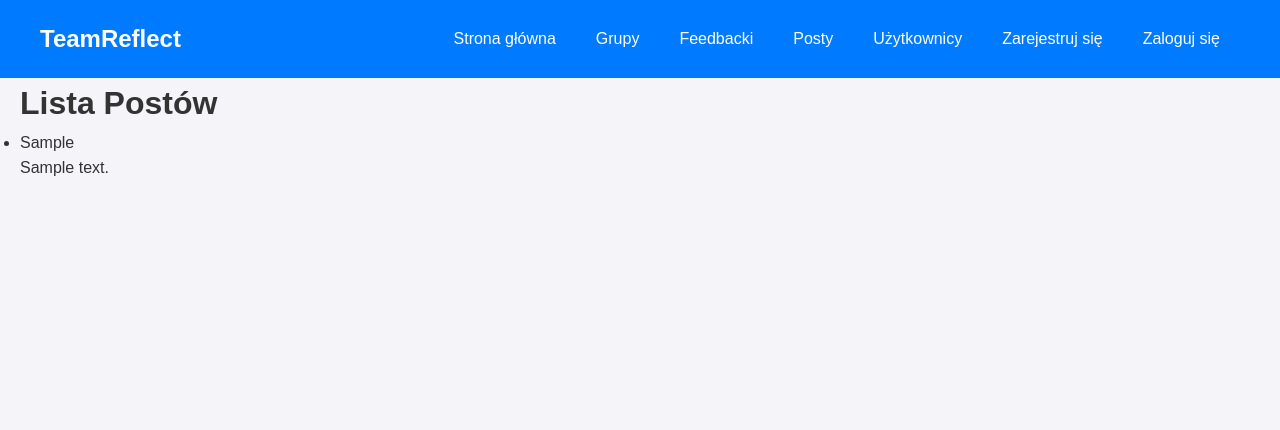
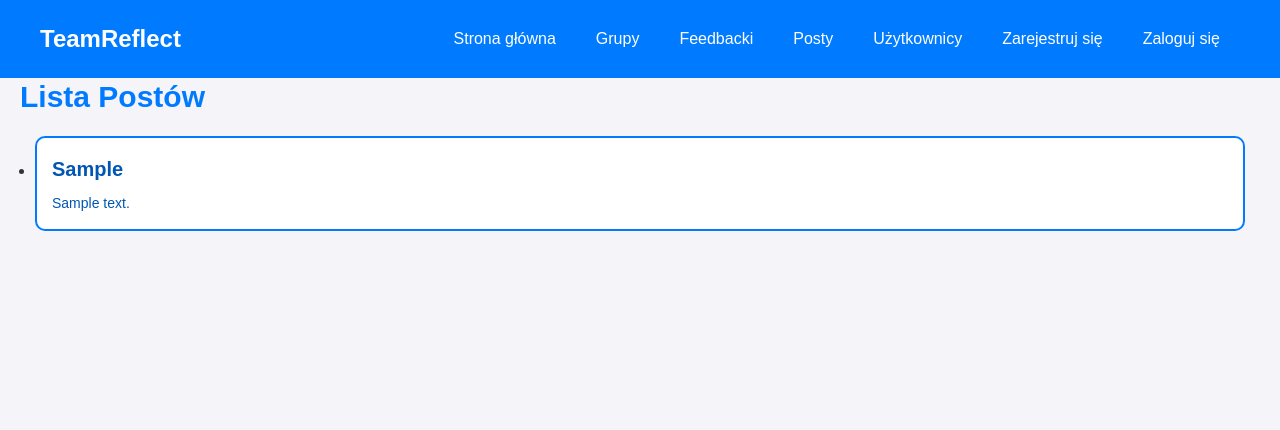
Before and after one commit to GreenAvian/TeamReflect_zut_project, a Django app: page /post/list/ in a window 1280 px wide. Shown: the top 430 px of the page. Run offline with Django 5.2, Linux system fonts and the light colour scheme; tables that the repository leaves empty hold one stand-in row (values such as "Sample post").

Commit message:
Stylizacja listy postów

```diff
--- a/TeamReflectApp/static/css/styles.css
+++ b/TeamReflectApp/static/css/styles.css
@@ -111,6 +111,55 @@ header, footer {
     border-radius: 5px;
 }
 
+/* Post list styling */
+.post-list-title {
+    font-size: 30px;
+    font-weight: bold;
+    color:#007bff;
+}
+
+a {
+    text-decoration: none; /* Removes the underline */
+    color: inherit; /* Makes the link inherit the text color of its parent */
+}
+
+.post-list-container {
+    margin-top:-5px;
+
+
+}
+.post-item{
+    background-color: white;
+    border-radius:10px;
+    border: 2px solid #007bff;
+    padding: 15px;
+    margin: 15px;
+
+}
+
+
+.post-item:hover {
+    transform: scale(1.02);
+    box-shadow: 0 4px 10px rgba(0, 0, 0, 0.2);
+}
+
+.post-name {
+    font-size: 18px;
+    font-weight: bold;
+    margin-bottom: 8px;
+    color: #0056b3;
+}
+
+.post-content {
+    font-size: 14px;
+    color: #0056b3;
+    line-height: 1.5;
+}
+
+.post-name{
+    font-weight: bold;
+    font-size: 1.25rem;
+}
 /*   Feedback styling    */
 
 .feedback-form-row {
--- a/TeamReflectApp/templates/post_list.html
+++ b/TeamReflectApp/templates/post_list.html
@@ -4,17 +4,26 @@
 
 {% block content %}
 <div class="post-list-container">
+
         <h1 class="post-list-title">Lista Postów</h1>
+
 
     {% if posts %}
             <ul class="post-list">
                 {% for post in posts %}
+                <a href="/post/{{post.id_post}}">
                     <li class="post-item">
+
                             <p class="post-name">{{ post.topic }}</p>
+
                             <p class="post-content">{{ post.content }}</p>
+
                     </li>
+                </a>
                 {% endfor %}
             </ul>
+
+
     {% else %}
         <p class="no-posts-message">Nie ma żadnych postów</p>
     {% endif %}
```
Also changed, not shown: TeamReflectApp/migrations/0002_alter_feedbackreview_options_and_more.py (added). Lines whose indentation alone changed are shown as unchanged.
